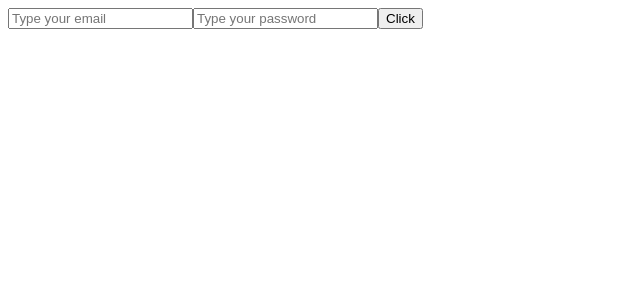
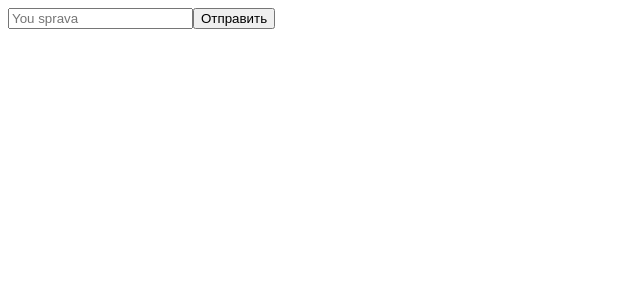
Before and after one commit to VitaliyKhrol/fd-react-welcome-2024, a React (Create React App) app: page / in a window 1280 px wide. Shown: the top 300 px of the page, without its empty margins (0-640 px from the left). Built offline with nearby package versions, Linux system fonts and the light colour scheme.

Commit message:
TodoList task resolve

```diff
--- a/src/App.js
+++ b/src/App.js
@@ -3,7 +3,8 @@
 // import Tree from "./components/Tree";
 // import Timer from "./components/Timer";
 // import Scene from "./components/Scene/";
-import LoginForm from './components/LoginForm'
+import LoginForm from './components/LoginForm';
+import Todolist from "./components/Todolist";
 
 
 class App extends React.Component {
@@ -17,7 +18,7 @@
   render() {
     return (
 
-       <LoginForm/>
+       <Todolist/>
 
 
     )
--- /dev/null
+++ b/src/components/Todolist/TodoForm/index.js
@@ -0,0 +1,30 @@
+import React, { Component } from 'react';
+
+class TodoForm extends Component {
+    constructor(props){
+        super(props);
+        this.state={
+            todo:'',
+            list:[]
+        }
+    }
+
+
+
+
+    render() {
+        return (
+            <form onSubmit={this.submitHandler}>
+                <input
+                type='text'
+                placeholder='You sprava'
+                name="todo"
+                value = {this.state.todo}
+                onChange ={this.changeHandler}/>
+                <button>Отправить</button>
+            </form>
+        );
+    }
+}
+
+export default TodoForm;
--- /dev/null
+++ b/src/components/Todolist/TodoItem/index.js
@@ -0,0 +1,11 @@
+import React from 'react';
+
+
+const TodoItem = (props) => {
+    console.log(props)
+    return (
+       <li> {props.textItem}</li>
+    );
+}
+
+export default TodoItem;
--- /dev/null
+++ b/src/components/Todolist/index.js
@@ -0,0 +1,66 @@
+import React, { Component } from 'react';
+// import TodoForm from './TodoForm';
+import TodoItem from './TodoItem';
+
+
+class TodoList extends Component {
+    constructor(props) {
+        super(props);
+        this.state = {
+            todo:'',
+            list:[]
+        }
+    }
+
+    changeHandler =({target:{value, name}})=>{
+        this.setState({
+            [name]:value
+        })
+    }
+
+    submitHandler=(event)=>{
+        event.preventDefault();
+        const {list,todo} =this.state
+        const todoObject={
+            body: todo,
+            id: list.length
+        }
+        this.setState({
+            list: [...list,todoObject],
+            todo:''
+        })
+
+    }
+
+    mapList = ()=>{
+        const{list}= this.state;
+        return list.map(elem=><TodoItem textItem={elem.body} key={elem.id}/>)
+
+
+    }
+
+
+    render() {
+        return (
+
+            <section>
+                <form onSubmit={this.submitHandler}>
+                    <input
+                        type='text'
+                        placeholder='You sprava'
+                        name="todo"
+                        value={this.state.todo}
+                        onChange={this.changeHandler} />
+                    <button>Отправить</button>
+                    </form>
+                    <ul>
+                        {this.mapList()}
+                    </ul>
+            </section>
+
+
+        );
+    }
+}
+
+export default TodoList;
```
